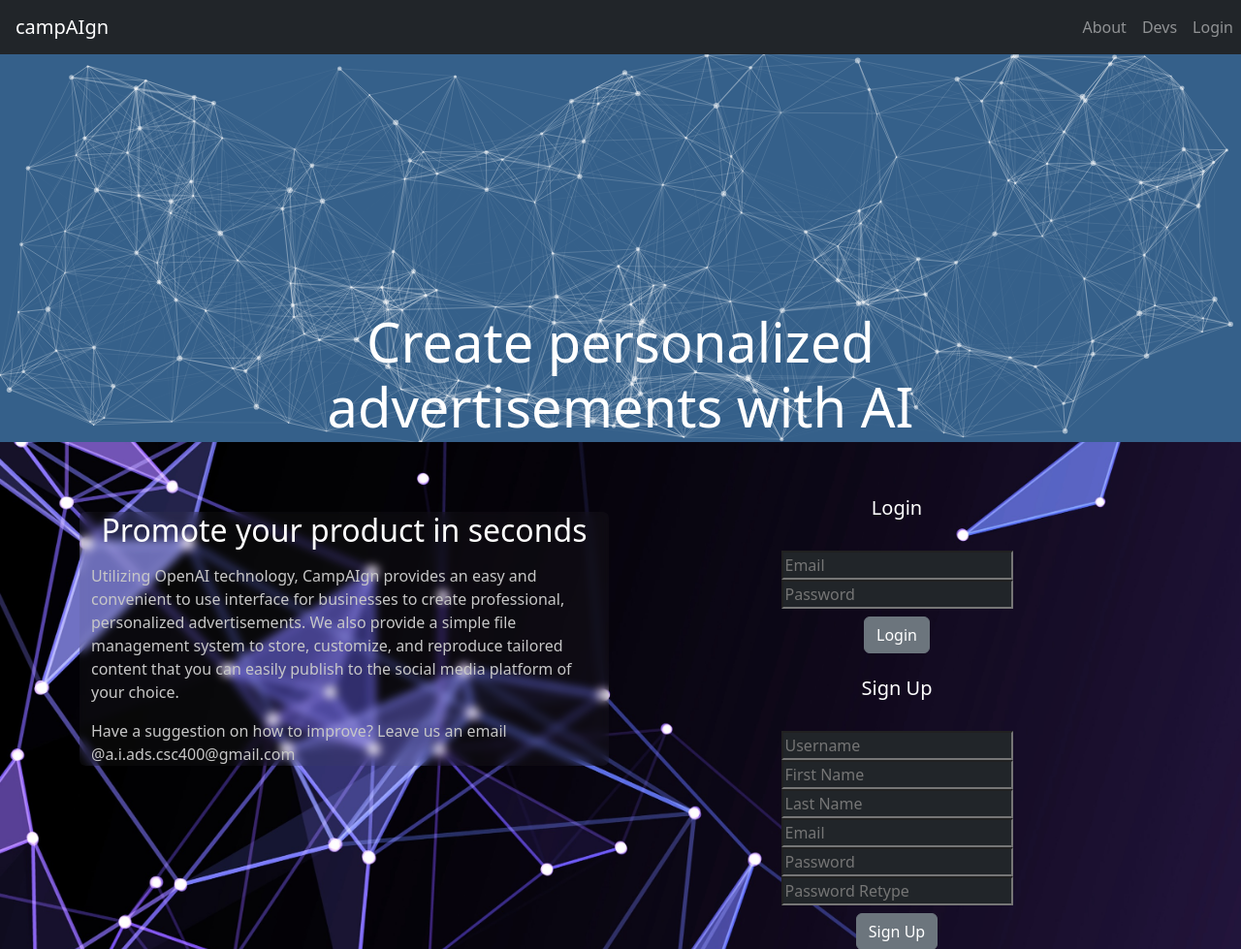
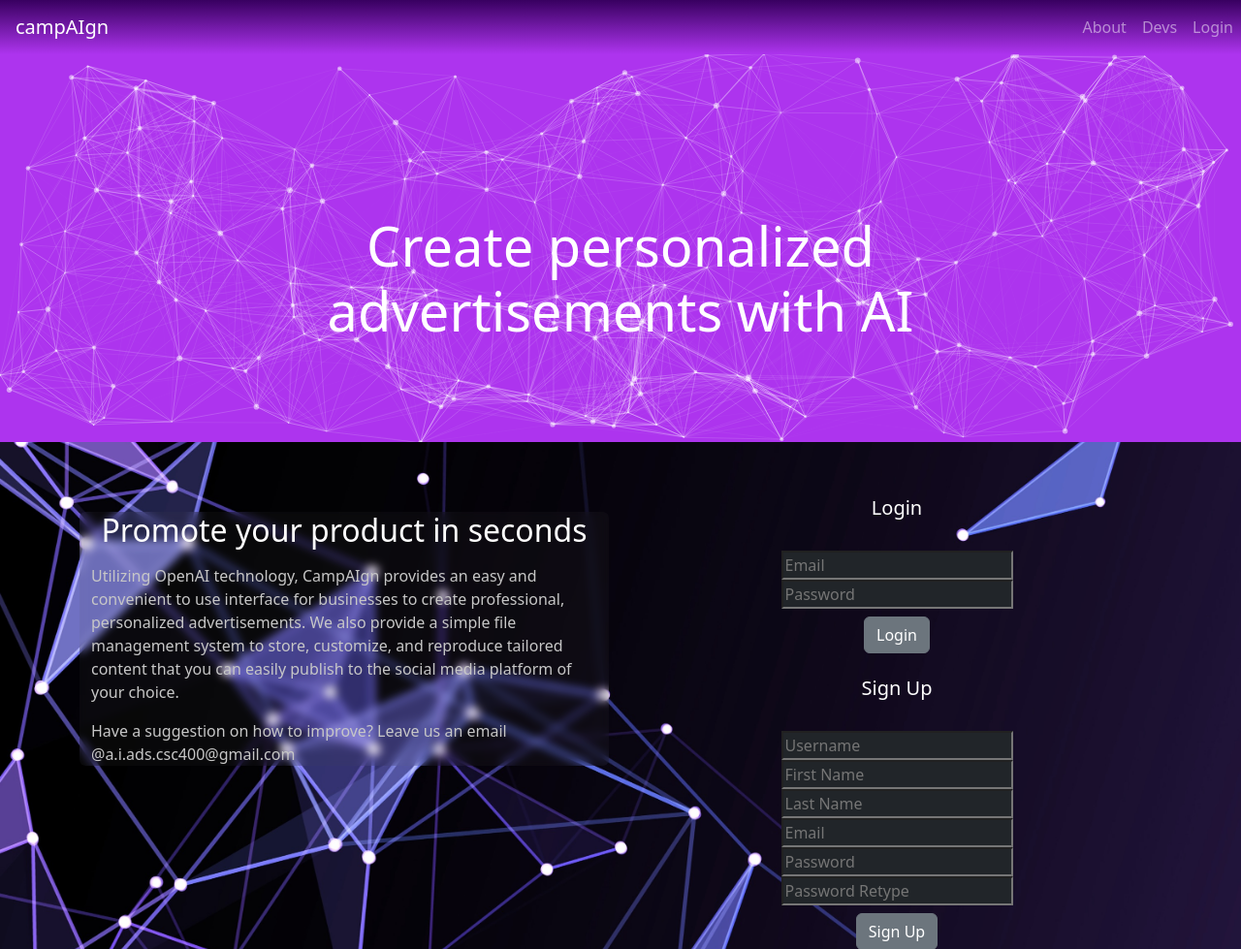
Before and after one commit to JPWarr7/AI-Campaign-Manager, a Flask app: page / in a window 1280 px wide. Shown: the top 979 px of the page at 97% size. Run offline with Flask 3, Linux system fonts and the light colour scheme; parts of the project's set-up code (start-up, migrations or seed data) failed here and were passed over; some libraries are stand-ins or nearby versions.

Commit message:
some touch-ups

```diff
--- a/app/routes/login.py
+++ b/app/routes/login.py
@@ -49,6 +49,7 @@ def signup():
             account_creation_notification(user)
             login_user(user)
             flash('Account Created!', 'success')
+
             return redirect(url_for('home'))
 
         else:
--- a/app/static/js/generateCampaign.js
+++ b/app/static/js/generateCampaign.js
@@ -15,12 +15,6 @@ let final_ad_text;
 let final_img_prompt;
 let final_image_url;
 let final_parent_id;
-
-// function addEventData(eventData, responseArea) {
-//     setTimeout(function() {
-//         responseArea.innerHTML += eventData;
-//     }, 100);
-// }
 
 async function addEventData(eventData, responseArea) {
     responseArea.innerHTML += eventData;
--- a/app/templates/landing.html
+++ b/app/templates/landing.html
@@ -18,26 +18,24 @@
       background-color: #f8f9fa;
     }
     #particles-container {
-        padding-bottom: 7vh; /* Set the padding to be 25% of the viewport height */
+        padding-bottom: 7vh;
       }
     /* Set the height of the particles-js div to half of the viewport height */
     #particles-js {
       height: 50vh;
-      background-color: #35608a; /* Set the background color to match the navbar's color */
+      background-color: #ad34ee;/* Set the background color to match the navbar's color */
      /* background-color: #212529; */
 
     }
-
     .text-container {
       position: absolute;
-      top: 25%;
+      top: 18%;
       left: 50%;
       transform: translate(-50%, -25%);
       text-align: center;
-      color: #ffffff; /* Set the text color to white */
-      z-index: 1; /* Ensure the text appears above the particles */
+      color: #ffffff; / Set the text color to white /
+      z-index: 1; / Ensure the text appears above the particles */
     }
-
   </style>
 </head>
 <body>
--- a/app/templates/landingNavbar.html
+++ b/app/templates/landingNavbar.html
@@ -19,7 +19,7 @@
 </head>
 <body>
 
-  <nav class="navbar navbar-expand-lg navbar-dark bg-dark" id="landingNavbar">
+  <nav class="navbar navbar-expand-lg navbar-dark bg-dark" id="landingNavbar" style = "background: linear-gradient(to top, #ad34ee, #380060);" >
     <a class="navbar-brand ml-3" href="{{ url_for('landing') }}">campAIgn</a>
     <button class="navbar-toggler" type="button" data-toggle="collapse" data-target="#navbarNav" aria-controls="navbarNav" aria-expanded="false" aria-label="Toggle navigation">
       <span class="navbar-toggler-icon"></span>
```
